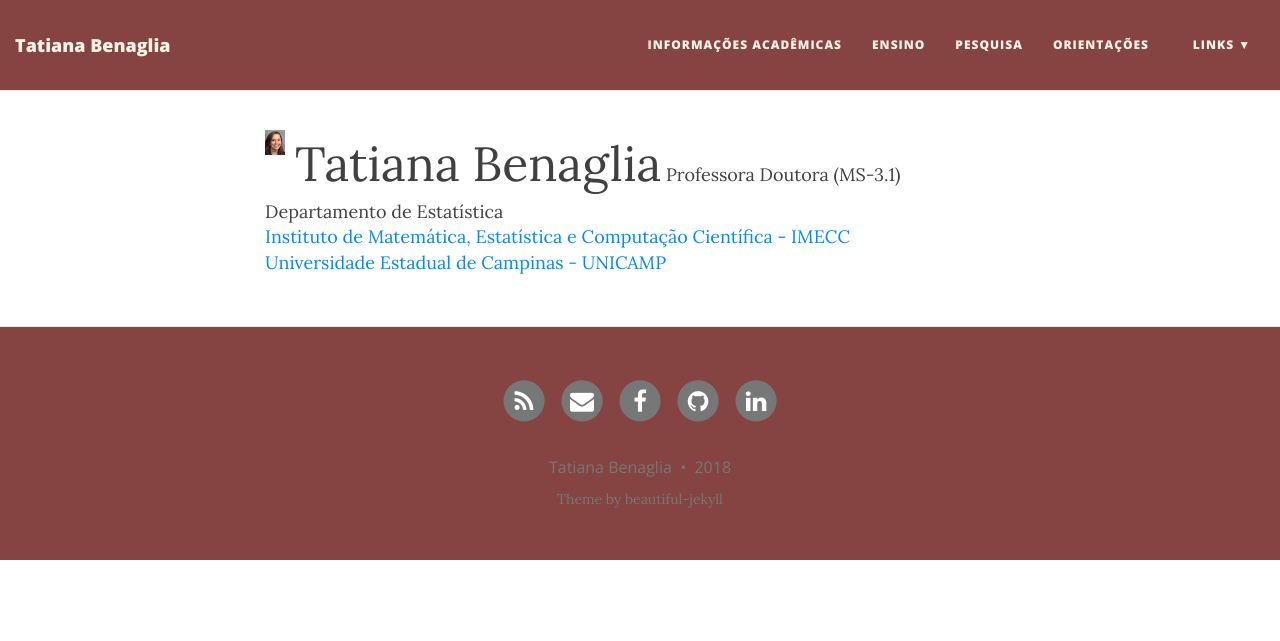
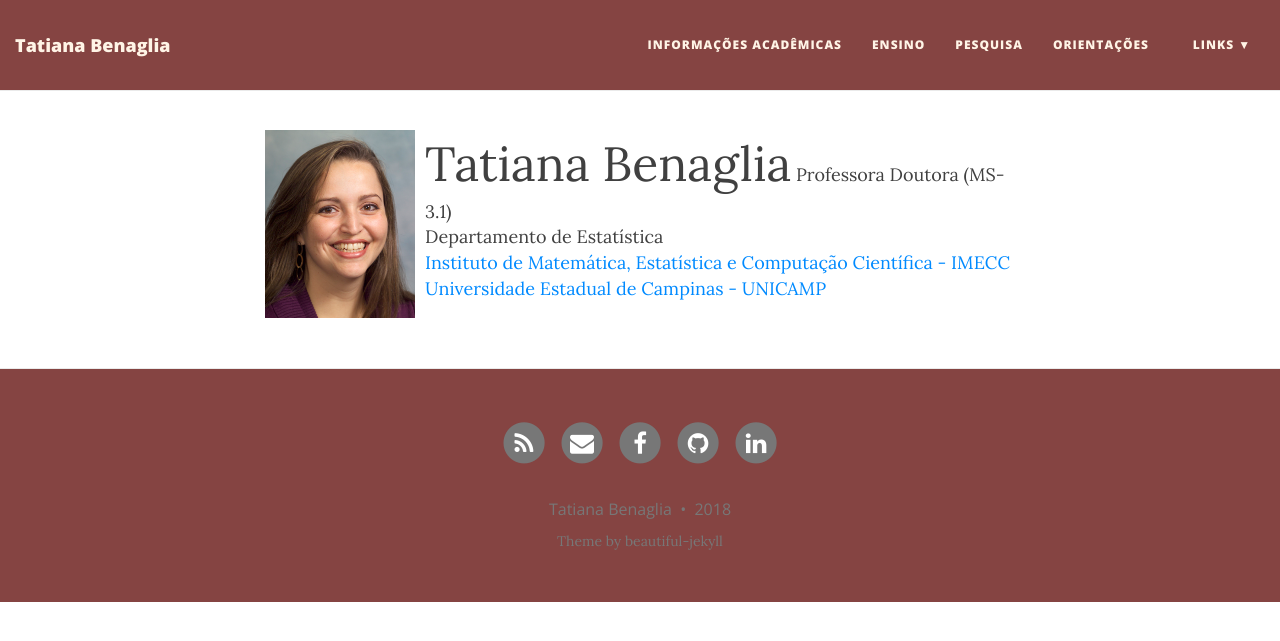
Before and after one commit to tatibenaglia/tatibenaglia.github.io, a Jekyll site: the page built from index.html, in a window 1280 px wide. Shown: the top 641 px of the page. Built offline with Jekyll 4.4.1, drawn with Linux system fonts in a browser that asks for light colours; nearby versions of some CDN libraries; the list of posts is cut into pages by our own code.

Commit message:
update index.html

```diff
--- a/index.html
+++ b/index.html
@@ -3,9 +3,9 @@ layout: page
 ---
 
 <div class="columns-2">
-<img src="img/ProfileTatiana.jpg" width=20 style="float: left; margin-right: 10px;" />
+<img src="img/ProfileTatiana.jpg" width=150 style="float: left; margin-right: 10px;" />
 
-<font size=18>Tatiana Benaglia</font>
+<bold><font size=18>Tatiana Benaglia</font></bold>
 
 Professora Doutora (MS-3.1) </br>
 Departamento de Estatística </br>
```
